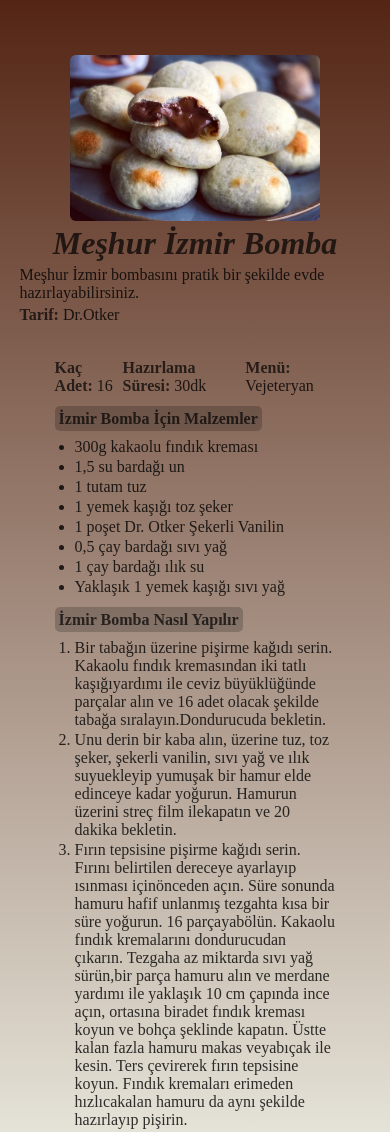
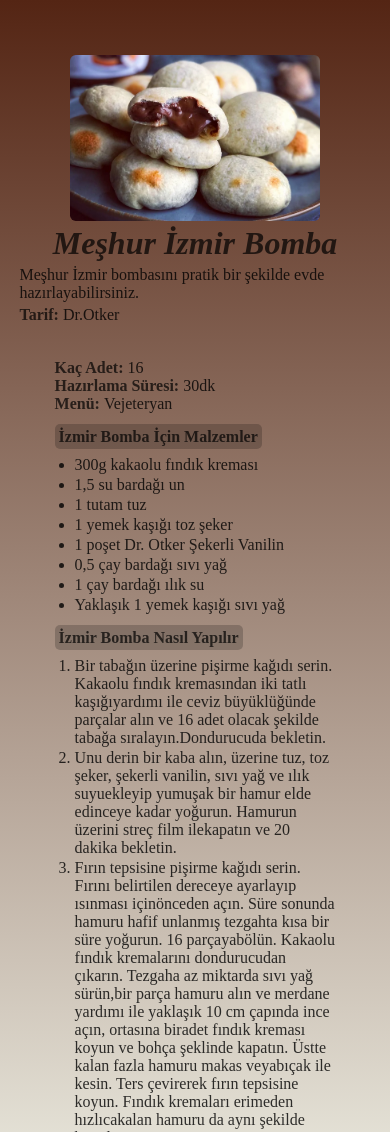
Before and after one commit to safakxtrn/recipe, a plain HTML site: page index.html in a window 390 px wide. Shown: the top 1132 px of the page. Drawn offline with Linux system fonts and the light colour scheme.

Commit message:
resp-info class was added

```diff
--- a/index.html
+++ b/index.html
@@ -50,6 +50,7 @@
             max-width: 600px;
         }
 
+
         .middle-area > * {
             margin: 15px auto 0px auto;
         }
@@ -75,6 +76,12 @@
             padding: 4px;
             border-radius: 5px;
             display: inline;
+        }
+
+        @media only screen and (max-width: 600px) {
+            .resp-info {
+                flex-direction: column;
+            }
         }
 
     </style>
@@ -120,7 +127,7 @@
 
         <div class="middle-area">
 
-            <div style="display: flex; justify-content: space-around;">
+            <div class="resp-info" style="display: flex; justify-content: space-around;">
                 <span> <strong>Kaç Adet: </strong>16</span>
                 <span> <strong>Hazırlama Süresi: </strong>30dk</span>
                 <span> <strong>Menü: </strong>Vejeteryan</span>
```
